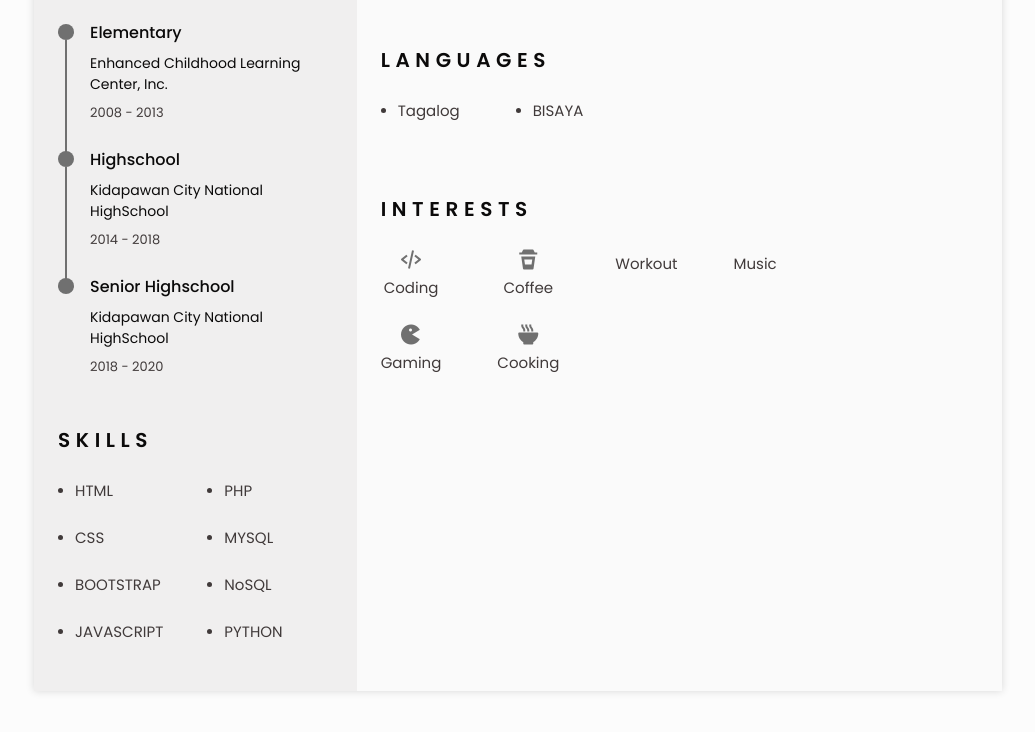
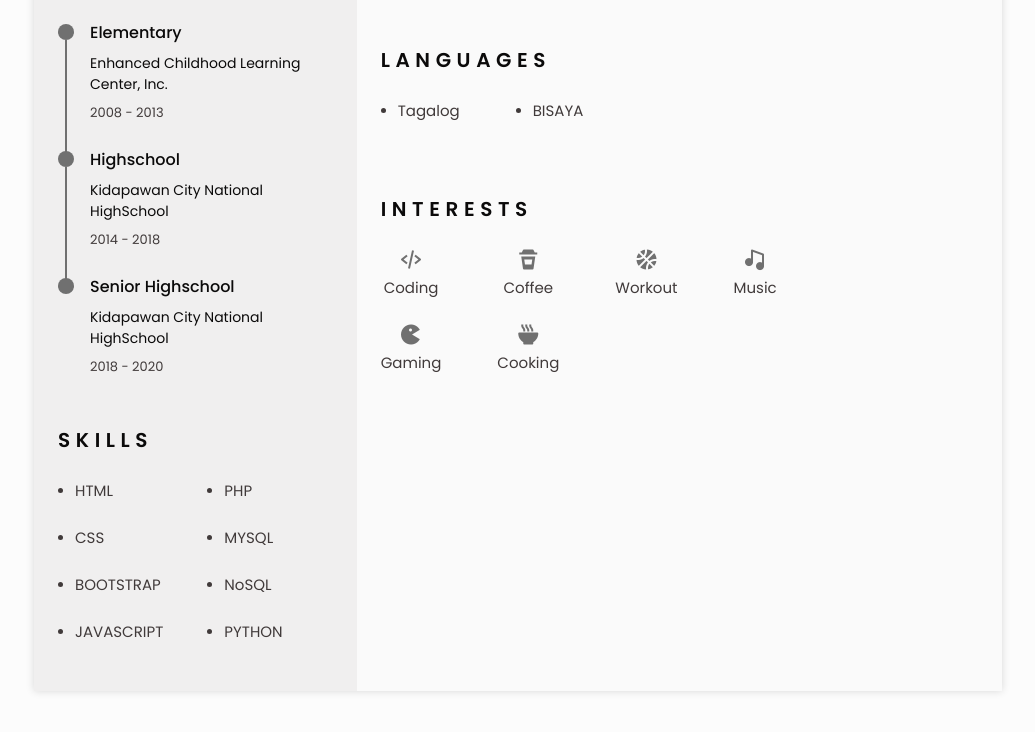
Before and after one commit to SkippleSkipple13/cv, a plain HTML site: page index.html in a window 1280 px wide. Shown: the part 983-1715 px from the top of the page, without its empty margins (122-1157 px from the left). Drawn offline with nearby package versions, Linux system fonts and the light colour scheme.

Commit message:
Update index.html

```diff
--- a/index.html
+++ b/index.html
@@ -284,11 +284,11 @@
                                 <span class="interests_name">Coffee</span>
                             </div>
                             <div class="interests_content">
-                                <i class="bx bxs-run interests_icon"></i>
+                                <i class="bx bxs-basketball interests_icon"></i>
                                 <span class="interests_name">Workout</span>
                             </div>
                             <div class="interests_content">
-                                <i class="bx bxs-headphone interests_icon "></i>
+                                <i class="bx bxs-music interests_icon "></i>
                                 <span class="interests_name">Music</span>
                             </div>
                             <div class="interests_content">
```
